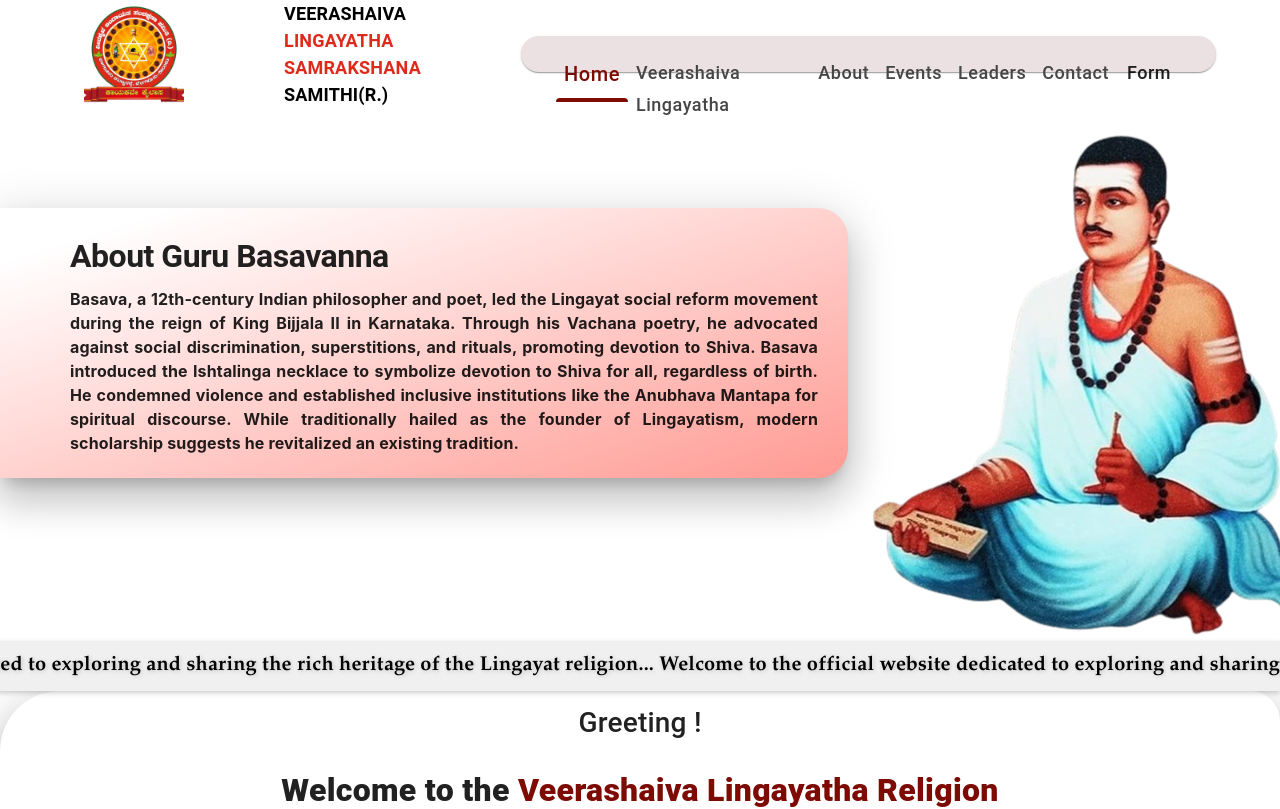
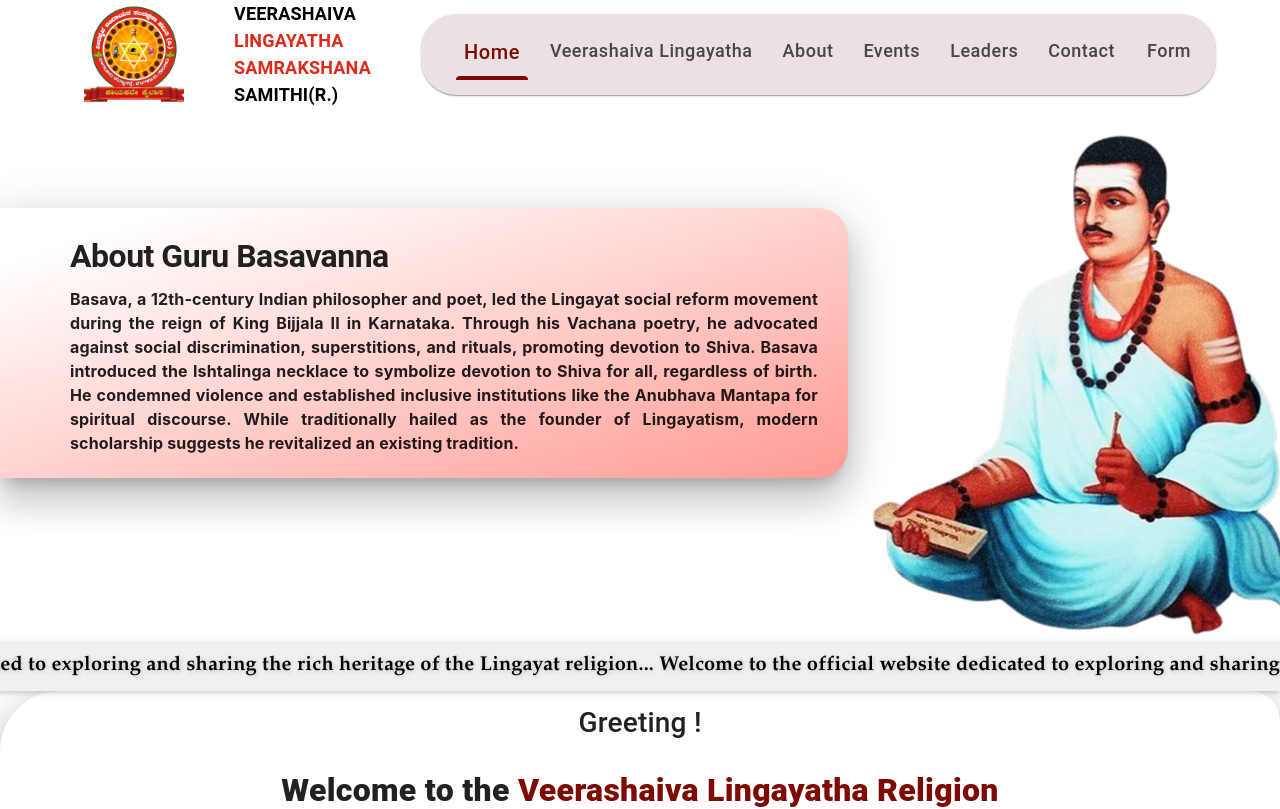
Before and after one commit to KridaverseDev/VLSS, a React (Create React App) app: page / in a window 1280 px wide. Shown: the top 809 px of the page. Built offline with nearby package versions, Linux system fonts and the light colour scheme; the HTML template or start-up script is replaced by a standard one.

Commit message:
Fixed Header Navigation

```diff
--- a/src/components/header&footer/Header.tsx
+++ b/src/components/header&footer/Header.tsx
@@ -8,14 +8,14 @@ import {
   useMediaQuery,
   useTheme,
   IconButton,
-  Slide
+  Slide,
 } from "@mui/material";
 
 import { Link, useLocation } from "react-router-dom";
 import logo from "./logo_header.png";
 import MenuIcon from "@mui/icons-material/Menu";
 import SideNavigation from "./SideNavigation";
-import DehazeIcon from '@mui/icons-material/Dehaze';
+import DehazeIcon from "@mui/icons-material/Dehaze";
 
 const Header: React.FC = () => {
   const location = useLocation();
@@ -62,13 +62,15 @@ const Header: React.FC = () => {
       <>
         {!matchMobileView && (
           <Slide direction="down" in={true} mountOnEnter unmountOnExit>
-
             <Toolbar>
               <img
                 alt="logo"
                 src={logo}
-                style={{ width: matchMobileView ? 40 : 100, marginLeft: matchMobileView ? "20px" : "60px", animation: 'fadeIn 2s ease-out' }}
-
+                style={{
+                  width: matchMobileView ? 40 : 100,
+                  marginLeft: matchMobileView ? "20px" : "60px",
+                  animation: "fadeIn 2s ease-out",
+                }}
               />
               <Typography
                 component="div"
@@ -77,8 +79,10 @@ const Header: React.FC = () => {
                   fontStyle: "inherit",
                   fontSize: "18px",
                   fontWeight: "600",
-                  margin: "0px 100px",
-                  animation: isVisible ? "fadeIn 1s linear" : "fadeOut 1s linear",
+                  margin: "0px 50px",
+                  animation: isVisible
+                    ? "fadeIn 1s linear"
+                    : "fadeOut 1s linear",
                 }}
               >
                 {isEnglish ? (
@@ -112,7 +116,7 @@ const Header: React.FC = () => {
                   display: "flex",
                   justifyContent: "space-between",
                   marginRight: "40px",
-                  height: "36px",
+                  // height: "36px",
                 }}
               >
                 <Box>
@@ -137,7 +141,7 @@ const Header: React.FC = () => {
                     to="/veerashaiva"
                     sx={{ textTransform: "none", ...isActive("/veerashaiva") }}
                   >
-                  Veerashaiva Lingayatha
+                    Veerashaiva Lingayatha
                   </Button>
                   {renderDivider(
                     location.pathname === "/veerashaiva",
@@ -205,14 +209,19 @@ const Header: React.FC = () => {
                     color="inherit"
                     component={Link}
                     to="/form"
-                    sx={{
-                      textTransform: "none",
-                      marginRight: "20px",
-                      fontSize: "18px",
-                    }}
+                    sx={{ textTransform: "none", ...isActive("/form") }}
+                    // sx={{
+                    //   textTransform: "none",
+                    //   marginRight: "20px",
+                    //   fontSize: "18px",
+                    // }}
                   >
                     Form
                   </Button>
+                  {renderDivider(
+                    location.pathname === "/form",
+                    location.pathname
+                  )}
                 </Box>
               </Paper>
             </Toolbar>
@@ -226,7 +235,7 @@ const Header: React.FC = () => {
             display: "flex",
             justifyContent: "space-between",
             margin: "15px 0px",
-            animation: 'slideInFromRight 1s ease-out',
+            animation: "slideInFromRight 1s ease-out",
           }}
         >
           <Box>
```
